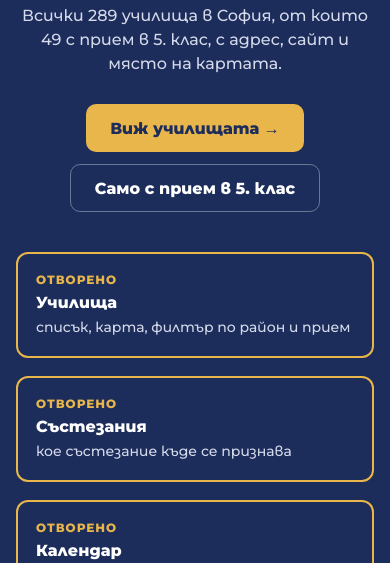
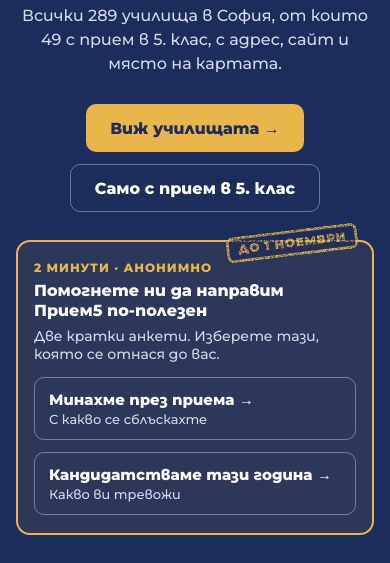
Before and after one commit to n-dimitrov/priem5-site, a plain HTML site: page index.html in a window 390 px wide. Shown: the part 272-835 px from the top of the page. Drawn offline with Linux system fonts and the light colour scheme; no server answers.

Commit message:
Landing: card with the two parent surveys, until 1 Nov
A card under „Следващ срок“ links to the two OurPulse surveys (parents who
went through the admission, parents applying this year). On wide screens each
button has a QR code for answering on the phone; on phones the QR codes are
hidden. The card hides itself after 1 Nov 2026, 23:59 Sofia time.

Co-Authored-By: Claude Opus 5.5 <noreply@anthropic.com>

```diff
--- a/index.html
+++ b/index.html
@@ -114,6 +114,25 @@ h1{margin:0; font-size:clamp(30px,5vw,44px); font-weight:900; line-height:1.1; m
   font-size:12px; font-weight:900; letter-spacing:.06em; text-transform:uppercase; line-height:1.2; transform:rotate(-7deg); box-shadow:0 0 0 2px var(--navy), 0 0 0 3px var(--gold);
   mask-image:var(--ink); -webkit-mask-image:var(--ink); mask-size:120px 120px; -webkit-mask-size:120px 120px}
 @media (max-width:480px){.nd{padding:16px; gap:2px 14px} .nd .days{font-size:42px; min-width:56px} .nd .t{font-size:16px}}
+/* parent surveys on OurPulse: open until 1 Nov 2026, 23:59 Sofia; the script after the card hides it then */
+.pulse{position:relative; width:100%; max-width:640px; display:flex; flex-direction:column; gap:6px; padding:20px 22px; border:2px solid var(--gold); border-radius:14px;
+  background:rgba(232,182,74,0.08); text-align:left}
+.pulse .lbl{font-size:12px; font-weight:800; letter-spacing:.08em; text-transform:uppercase; color:var(--gold)}
+.pulse .t{margin:0; font-size:18px; font-weight:800; line-height:1.25}
+.pulse .meta{margin:0; font-size:14px; color:#D5DAEA}
+.pulse .two{display:grid; grid-template-columns:repeat(2,minmax(0,1fr)); gap:12px; margin-top:8px}
+.pulse .two a{display:grid; grid-template-columns:minmax(0,1fr) auto; align-content:center; gap:2px 14px; padding:12px 14px; border:1px solid rgba(255,255,255,0.35); border-radius:10px; color:#fff; text-decoration:none}
+.pulse .two a:hover{border-color:var(--gold); background:rgba(255,255,255,0.04)}
+.pulse .two a:focus-visible{outline:3px solid var(--gold); outline-offset:3px}
+.pulse .two b{font-size:15px}
+.pulse .two span{font-size:13px; color:#D5DAEA}
+.pulse .two small{font-size:12px; font-weight:700; color:var(--gold)}
+.pulse .two img{grid-column:2; grid-row:1 / span 3; width:80px; height:80px; padding:4px; border-radius:6px; background:#fff}
+.pulse .stamp{position:absolute; top:-12px; right:14px; padding:3px 9px; border:3px solid var(--gold); border-radius:7px; color:var(--gold); background:var(--navy);
+  font-size:12px; font-weight:900; letter-spacing:.06em; text-transform:uppercase; line-height:1.2; transform:rotate(-7deg); box-shadow:0 0 0 2px var(--navy), 0 0 0 3px var(--gold);
+  mask-image:var(--ink); -webkit-mask-image:var(--ink); mask-size:120px 120px; -webkit-mask-size:120px 120px}
+/* on a phone the parent is already on the phone: one column, no QR */
+@media (max-width:640px){.pulse{padding:18px 16px} .pulse .t{font-size:16px} .pulse .two, .pulse .two a{grid-template-columns:minmax(0,1fr)} .pulse .two small, .pulse .two img{display:none}}
 footer{
   padding:20px 16px 28px; text-align:center; font-size:13px; color:var(--muted); line-height:1.6;
   border-top:1px solid var(--line);
@@ -130,6 +149,20 @@ footer{
     <a class="btn line" href="https://app.priem5.com/schools/?intake=1">Само с прием в 5. клас</a>
   </div>
   <a class="nd" id="next-deadline" href="https://app.priem5.com/calendar/" hidden></a>
+  <section class="pulse" id="surveys" aria-labelledby="surveys-t">
+    <span class="stamp">До 1 ноември</span>
+    <div class="lbl">2 минути · анонимно</div>
+    <h2 class="t" id="surveys-t">Помогнете ни да направим Прием5 по-полезен</h2>
+    <p class="meta">Две кратки анкети. Изберете тази, която се отнася до вас.</p>
+    <div class="two">
+      <a href="https://ourpulse.click/s/SRDK0kGQ" target="_blank" rel="noopener"><b>Минахме през приема →</b><span>С какво се сблъскахте</span><small>или сканирайте с телефона</small><img src="qr-survey-past.svg" alt="" width="80" height="80"></a>
+      <a href="https://ourpulse.click/s/aYEOVmT2" target="_blank" rel="noopener"><b>Кандидатстваме тази година →</b><span>Какво ви тревожи</span><small>или сканирайте с телефона</small><img src="qr-survey-now.svg" alt="" width="80" height="80"></a>
+    </div>
+  </section>
+  <script>
+  // The surveys close on 1 Nov 2026, 23:59 Sofia time; hide the card from then on.
+  if (Date.now() >= Date.parse('2026-11-01T23:59:00+02:00')) document.getElementById('surveys').hidden = true;
+  </script>
   <ul class="what" aria-label="Какво има и какво следва">
     <li class="open"><span class="status">Отворено</span><b><a href="https://app.priem5.com/schools/">Училища</a></b><span>списък, карта, филтър по район и прием</span></li>
     <li class="open"><span class="status">Отворено</span><b><a href="https://app.priem5.com/competitions/">Състезания</a></b><span>кое състезание къде се признава</span></li>
```
Also changed, not shown: qr-survey-now.svg (added), qr-survey-past.svg (added), 1 other file.
